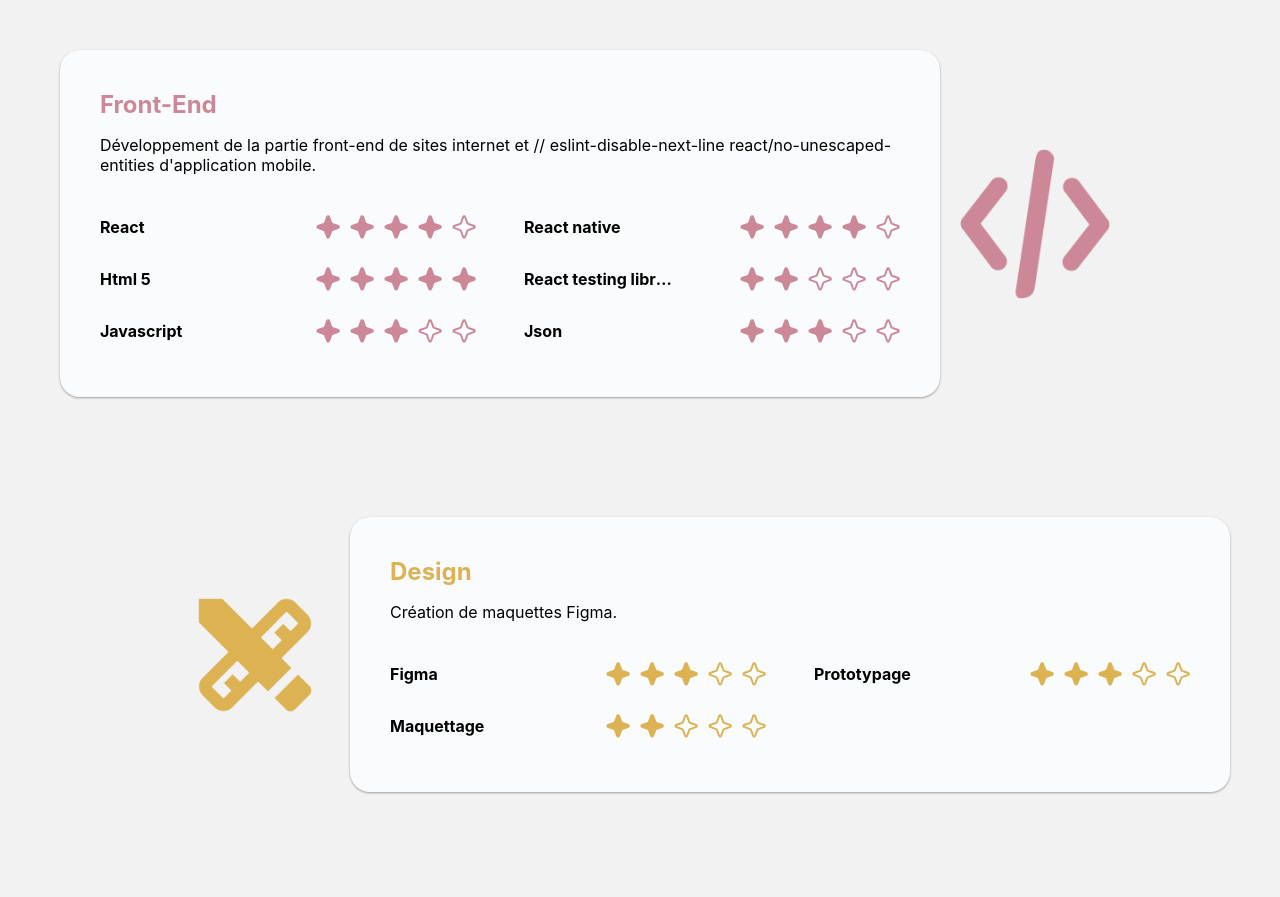
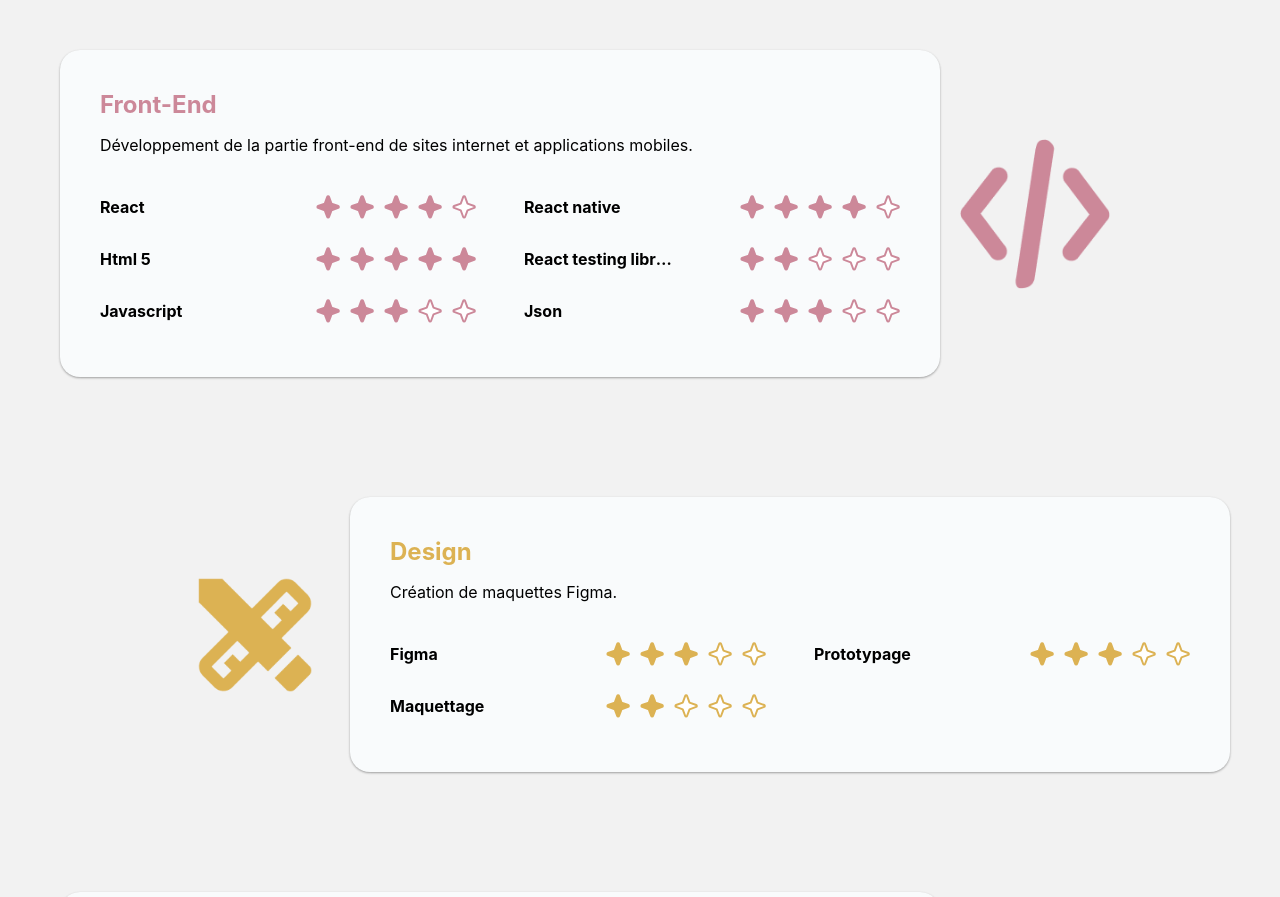
Before and after one commit to Zubiik/curiculum_vitae, a React (Create React App) app: page / in a window 1280 px wide. Shown: the part 900-1797 px from the top of the page. Built offline with nearby package versions, Linux system fonts and the light colour scheme.

Commit message:
fix: typo

```diff
--- a/src/Skills/index.js
+++ b/src/Skills/index.js
@@ -33,9 +33,8 @@
           <TextContainer>
             <TitleCustom>Front-End</TitleCustom>
             <p>
-              Développement de la partie front-end de sites internet et //
-              eslint-disable-next-line react/no-unescaped-entities d'application
-              mobile.
+              Développement de la partie front-end de sites internet et
+              applications mobiles.
             </p>
           </TextContainer>
 
```
